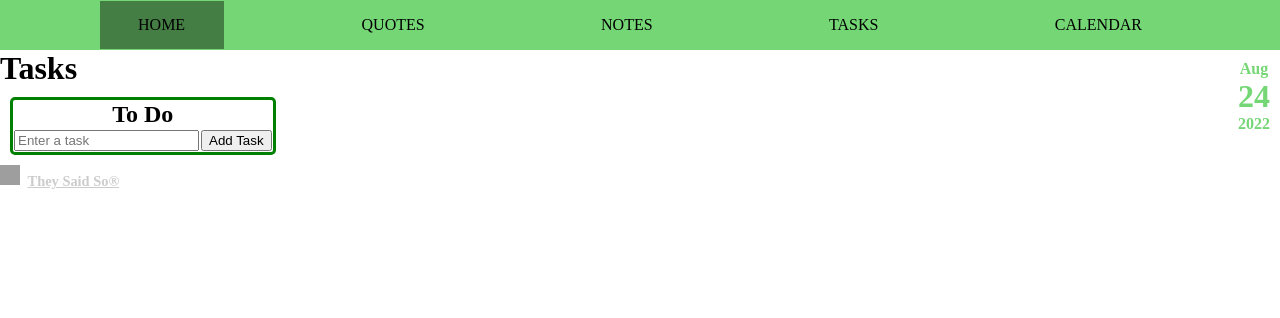
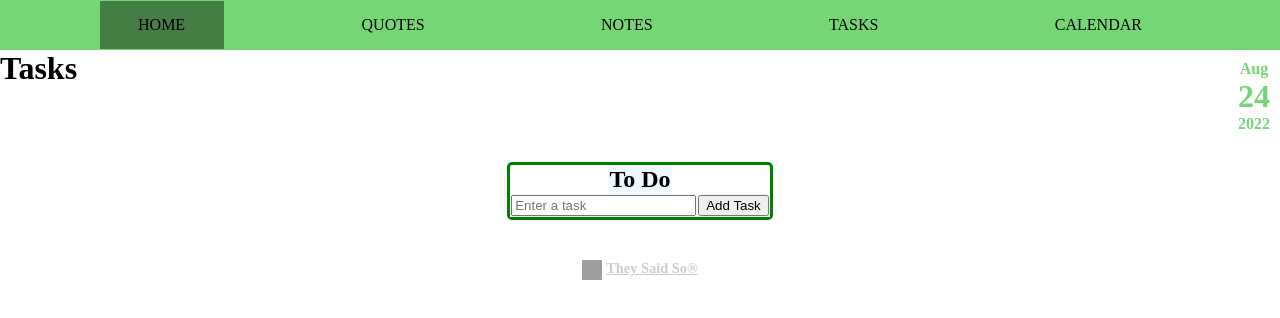
Before and after one commit to jamesocana6/tasks-project, a plain HTML site: page index.html in a window 1280 px wide. Drawn offline with nearby package versions, Linux system fonts and the light colour scheme; no server answers; grey boxes are pictures that could not be loaded.

Commit message:
centered list

```diff
--- a/css/style.css
+++ b/css/style.css
@@ -3,43 +3,43 @@
     margin: 0;
 }
 
-/* body {
-    background-color: green;
-} */
+/* TABLE FORMATTING */
+div#test {
+    display: flex;
+    justify-content: center;
+}
 
-/* TABLE FORMATTING */
 table {
     border: 3px solid;
     border-radius: 5px;
     border-color: green;
     border-collapse: collapse;
     margin: 10px;
+    margin-top: 75px;
 }
 
 table#todolist {
     display: grid;
     justify-items: center;
     width: fit-content;
+    max-width: 100%;
 }
 
 tfoot > tr > td > button {
     column-span: 2;
 }
 
-thead , tfoot {
+thead > tr, tfoot {
     display: grid;
     column-count: 1;
     justify-content: center;
     align-items: center;
     border: 0;
+    background-color: aliceblue;
 }
 
-thead > tr {
-    column-span: all;
-    column-count: 1;
-    justify-content: end;
-    justify-items: center;
-    align-items: center;
+th {
+    margin: auto;
 }
 
 tbody > tr > td > button {
@@ -56,6 +56,7 @@ tbody > tr {
 tbody > tr > td {
     padding-left: 10px;
     padding-right: 10px;
+    max-width: 500px;
 }
 
 /* NAVIGATION BAR FORMATTING */
@@ -100,7 +101,16 @@ div#date > p#day {
     font-size: xx-large;
 }
 
+
+/* QUOTE FORMATTING */
 div#quote {
+    margin: 15px;
     display: grid;
     justify-items: center;
 }
+
+span {
+    display: flex;
+    justify-content: center;
+    flex-direction: row;
+}
--- a/index.html
+++ b/index.html
@@ -27,11 +27,13 @@
     </div>
 
     <h1>Tasks</h1>
-
+    <div id="test">
         <table id="todolist">
             <thead>
                 <tr>
-                <th><h2>To Do</h2></th>
+                    <th>
+                        <h2>To Do</h2>
+                    </th>
                 </tr>
             </thead>
             <tbody>
@@ -47,6 +49,7 @@
                 </tr>
             </tfoot>
         </table>
+    </div>
 
     <div id="quote">
         <p id="saved"></p>
```
Lines whose indentation alone changed are shown as unchanged.
